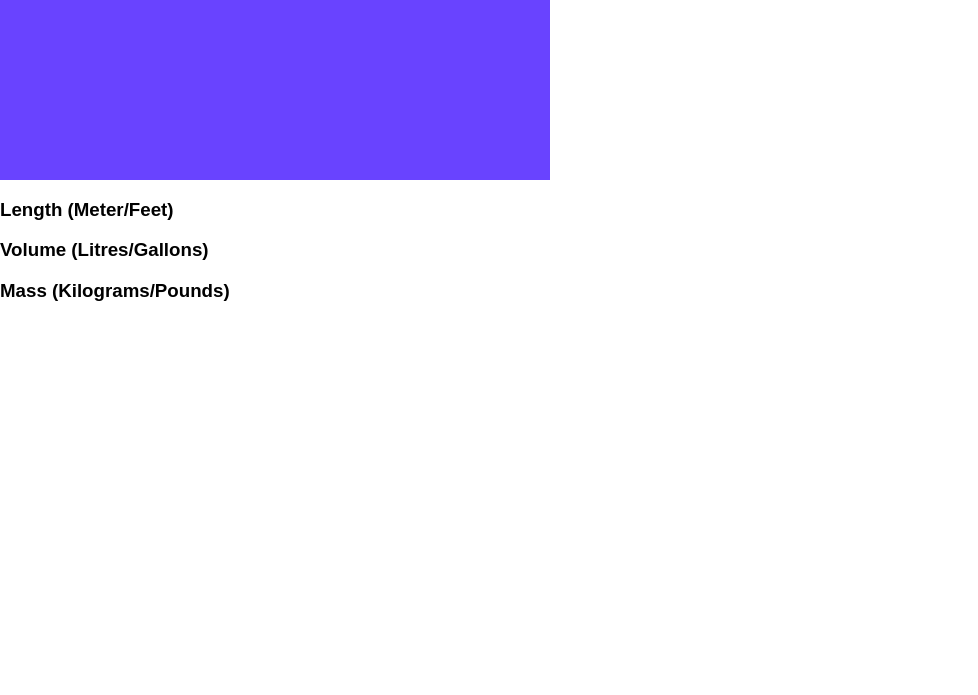
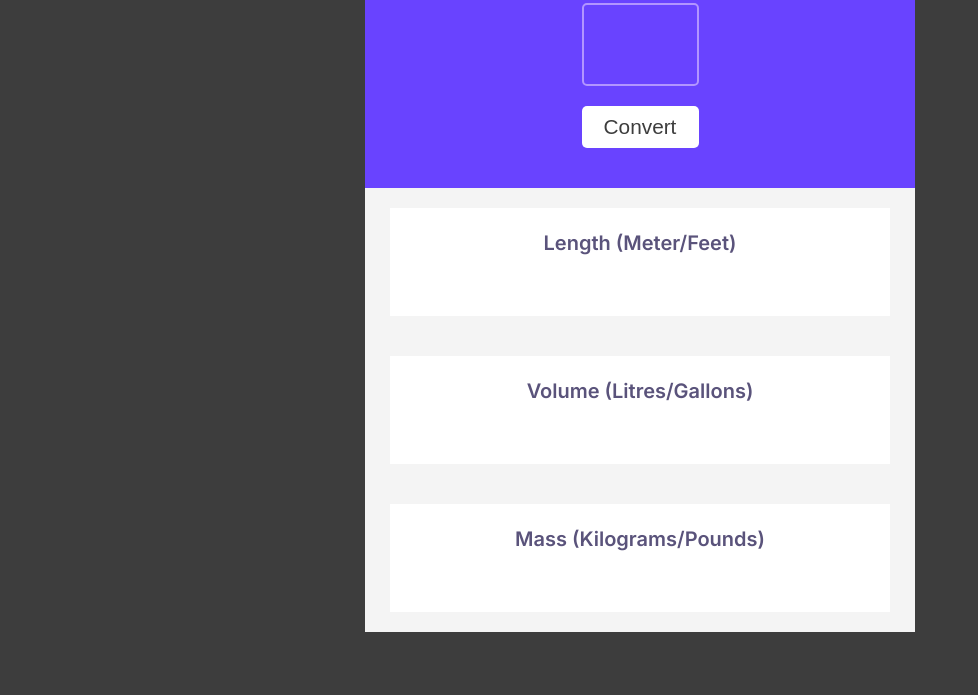
Before and after one commit to rishinagendramarre360/unit-convertor, a plain HTML site: page index.html in a window 1280 px wide. Shown: the part 105-800 px from the top of the page, without its empty margins (0-978 px from the left). Drawn offline with Linux system fonts and the light colour scheme; a web font is replaced by a local one.

Commit message:
design part completed

```diff
--- a/index.html
+++ b/index.html
@@ -1,31 +1,33 @@
 <html>
     <head>
         <link rel="stylesheet" href="styles.css">
+        <link rel="preconnect" href="https://fonts.googleapis.com">
+        <link rel="preconnect" href="https://fonts.gstatic.com" crossorigin>
+        <link href="https://fonts.googleapis.com/css2?family=Happy+Monkey&family=Inter:ital,opsz,wght@0,14..32,100..900;1,14..32,100..900&family=Montserrat:ital,wght@0,100..900;1,100..900&family=Orbitron:wght@400..900&family=Roboto:ital,wght@0,100;0,300;0,400;0,500;0,700;0,900;1,100;1,300;1,400;1,500;1,700;1,900&display=swap" rel="stylesheet">
     </head>
     <body>
         <header>
             <h1>Metric/Imperial unit conversion</h1>
-            <div id="input-el"><input id="num" type="number"></div>
+            <input id="num" type="number">
             <button>Convert</button>
         </header>
 
         <div class="container">
-
-            <section class="sec">
+            <section class="sec" id="sec1">
                   <h3>Length (Meter/Feet)</h3>
                   <p></p>
             </section>
 
-            <section class="sec">
+            <section class="sec" id="sec2">
                 <h3>Volume (Litres/Gallons)</h3>
                 <p></p>
             </section>
 
-            <section class="sec">
+            <section class="sec" id="sec3">
                 <h3>Mass (Kilograms/Pounds)</h3>
                 <p></p>
             </section>
+        </div>
 
-        </div>
     </body>
 </html>
--- a/styles.css
+++ b/styles.css
@@ -1,22 +1,64 @@
 body {
-    margin: 0;
-    font-family: Arial, Helvetica, sans-serif;
+    font-family: "Inter", sans-serif;
+    background: #3D3D3D;
 }
 
+
+
 header {
+    margin: 0;
     background: #6943FF;
     color: FFFFFF;
     height: 285px;
     width: 550px;
     text-align: center;
+    margin-left: auto;
+    margin-right: auto;
 }
 
-#input-el {
-    border: 1px solid #B295FF;
+.container {
+    background: #F4F4F4;
+    width: 550px;
+    margin-top: 0;
+    padding-top: 0;
+    height: 444px;
+    display: flex;
+    flex-direction: column;
+    justify-content: space-around;
+    margin-left: auto;
+    margin-right: auto;
+}
+
+#num {
+    border: 2px solid #B295FF;
     border-radius: 5px;
     background: #6943FF;
-    line-height: 40px;
+    line-height: 24.39px;
+    font-size: 58px;
+    font-weight: 800;
+    text-align: center;
+    display: block;
+    margin-left: auto;
+    margin-right: auto;
+    color: #ffffff;
+    width: 117px;
+    height: 83px;
+    padding-left: 15px;
+    padding-right: 15px;
+}
 
+button {
+    width: 117px;
+    height: 42px;
+    border: 0;
+    border-radius: 5px;
+    background: #FFFFFF;
+    color: #3D3D3D;
+    font-weight: 500;
+    font-size: 1.3em;
+    line-height: 24px;
+    margin-top: 20px;
+    margin-bottom: 0;
 }
 
 input::-webkit-outer-spin-button,
@@ -24,3 +66,26 @@ input::-webkit-inner-spin-button {
     -webkit-appearance: none;
     margin: 0;
 }
+
+h1 {
+    padding-top: 30px;
+    padding-bottom: 10px;
+}
+
+section {
+    width: 500px;
+    height: 108.57px;
+    background: #FFFFFF;
+    text-align: center;
+    margin-left: auto;
+    margin-right: auto;
+}
+
+h3 {
+    margin-top: 0;
+    padding: 25px;
+    color: #5A537B;
+    font-weight: 600;
+    line-height: 20px;
+    font-size: 20px;
+}
```
